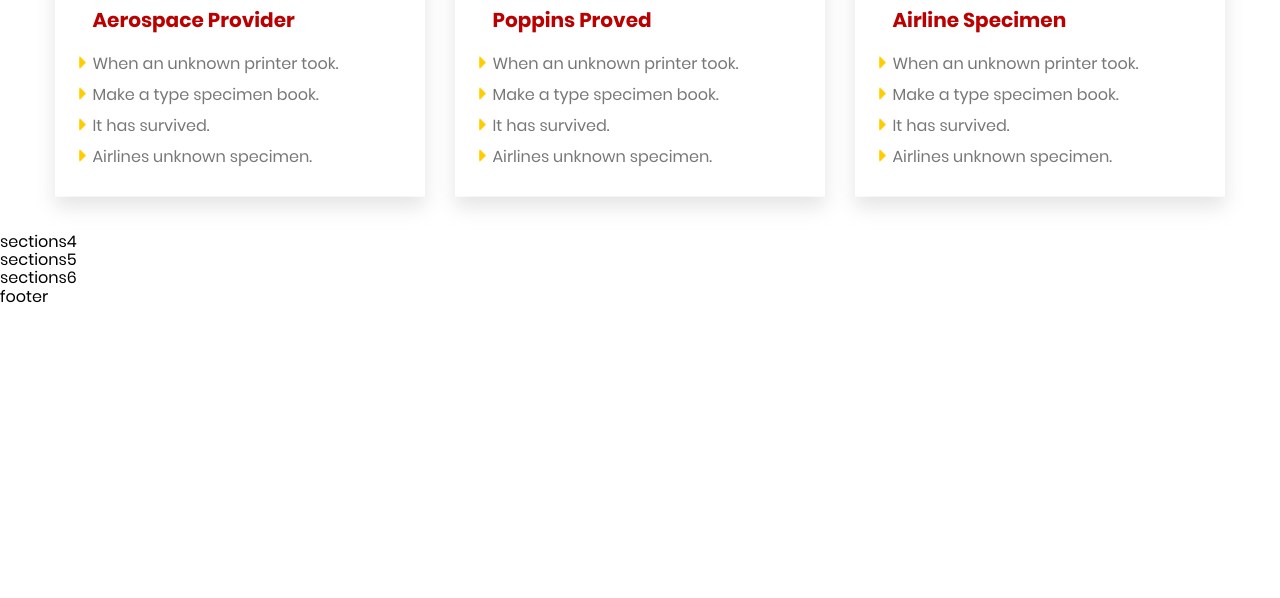
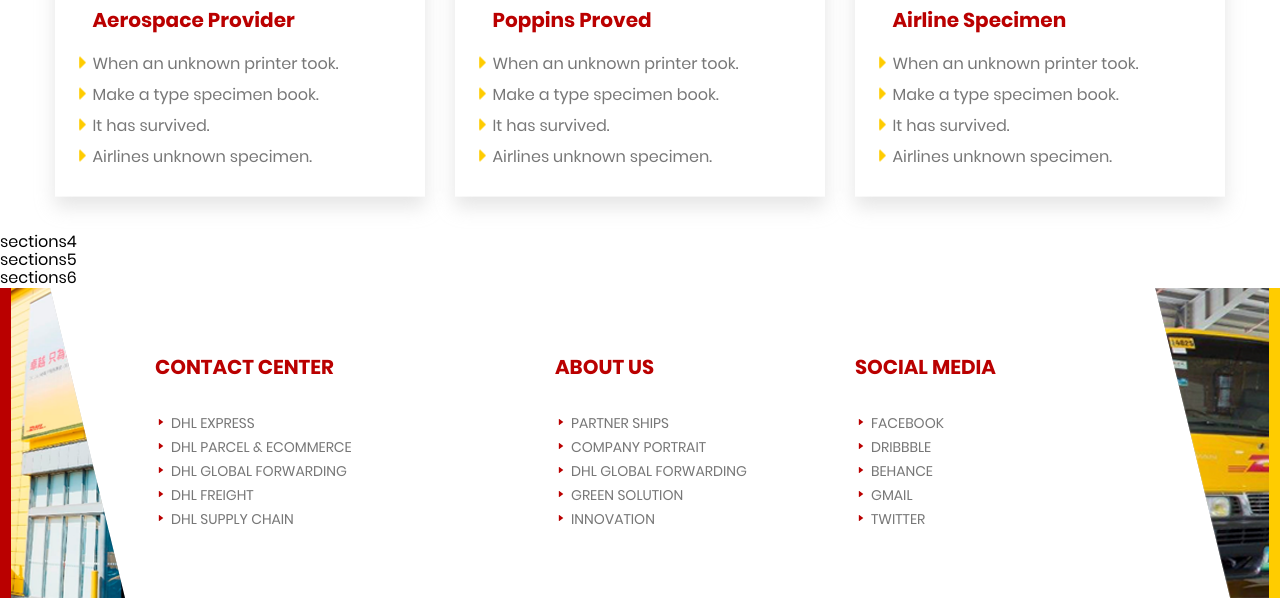
Before and after one commit to StanislavYurchenko/Deliver-Website, a website: page src/index.html in a window 1280 px wide. Shown: the part 777-1375 px from the top of the page. Before the commit the page ends 1085 px from the top, so only its background shows below. Drawn offline with nearby package versions, Linux system fonts and the light colour scheme; files that its build step writes are made by us from their sources.

Commit message:
added footer

```diff
--- a/src/html/footer.html
+++ b/src/html/footer.html
@@ -1,4 +1,44 @@
 <footer class="footer">
-  <!-- FOOTER -->
-  footer
+  <div class="footer-img footer-img--left">
+      <div class="footer-img__item footer-img__item--red"></div>
+      <div class="footer-img__item footer-img__item--foto-left"></div>
+  </div>
+  <div class="footer-link">
+    <ul class="footer-list">
+      <li class="footer-list__item footer-list__item--contact">
+        <h3 class="footer-list__title">contact center</h3>
+        <ul class="link-list">
+          <li class="link-list__item"><a href="#" class="link-list__link">dhl express</a></li>
+          <li class="link-list__item"><a href="#" class="link-list__link">dhl parcel &amp; ecommerce</a></li>
+          <li class="link-list__item"><a href="#" class="link-list__link">dhl global forwarding</a></li>
+          <li class="link-list__item"><a href="#" class="link-list__link">dhl freight</a></li>
+          <li class="link-list__item"><a href="#" class="link-list__link">dhl supply chain</a></li>
+        </ul>
+      </li>
+      <li class="footer-list__item footer-list__item--about">
+        <h3 class="footer-list__title">about us</h3>
+        <ul class="link-list">
+          <li class="link-list__item"><a href="#" class="link-list__link">partner ships</a></li>
+          <li class="link-list__item"><a href="#" class="link-list__link">company portrait</a></li>
+          <li class="link-list__item"><a href="#" class="link-list__link">dhl global forwarding</a></li>
+          <li class="link-list__item"><a href="#" class="link-list__link">green solution</a></li>
+          <li class="link-list__item"><a href="#" class="link-list__link">innovation</a></li>
+        </ul>
+      </li>
+      <li class="footer-list__item footer-list__item--social">
+        <h3 class="footer-list__title">social media</h3>
+        <ul class="link-list">
+          <li class="link-list__item"><a href="#" class="link-list__link link-list__link--social">facebook</a></li>
+          <li class="link-list__item"><a href="#" class="link-list__link link-list__link--social">dribbble</a></li>
+          <li class="link-list__item"><a href="#" class="link-list__link link-list__link--social">behance</a></li>
+          <li class="link-list__item"><a href="#" class="link-list__link link-list__link--social">gmail</a></li>
+          <li class="link-list__item"><a href="#" class="link-list__link link-list__link--social">twitter</a></li>
+        </ul>
+      </li>
+    </ul>
+  </div>
+  <div class="footer-img footer-img--right">
+      <div class="footer-img__item footer-img__item--foto-right"></div>
+      <div class="footer-img__item footer-img__item--yellow"></div>
+  </div>
 </footer>
--- /dev/null
+++ b/src/sass/components/footer/footer-img--left.scss
@@ -0,0 +1,18 @@
+.footer-img--left {
+    grid-column: 1/ span 1;
+    display: grid;
+    grid-template-columns: 8.9887% 91.0113%;
+}
+
+.footer-img__item--red {
+    grid-column: 1/ span 1;
+    background-color: $first-main-color;
+}
+
+.footer-img__item--foto-left {
+    grid-column: 2/ span 1;
+    background-image: url(../images/footer/footer-img-left.png);
+    background-repeat: no-repeat;
+    background-size: cover;
+    background-position: right center;
+}
--- /dev/null
+++ b/src/sass/components/footer/footer-img--right.scss
@@ -0,0 +1,18 @@
+.footer-img--right {
+    grid-column: 3/ span 1;
+    display: grid;
+    grid-template-columns: 91.0113% 8.9887%;
+}
+
+.footer-img__item--foto-right {
+    grid-column: 1/ span 1;
+    background-image: url(../images/footer/footer-img-right.png);
+    background-repeat: no-repeat;
+    background-size: cover;
+    background-position: left center;
+}
+
+.footer-img__item--yellow {
+    grid-column: 2/ span 1;
+    background-color: $second-main-color;
+}
--- /dev/null
+++ b/src/sass/components/footer/footer-link.scss
@@ -0,0 +1,5 @@
+.footer-link {
+    grid-column: 2/ span 1;
+    padding-top: 67px;
+    padding-bottom: 67px;
+}
--- /dev/null
+++ b/src/sass/components/footer/footer-list.scss
@@ -0,0 +1,25 @@
+.footer-list {
+    display: flex;
+    justify-content: space-evenly;
+    list-style: none;
+}
+
+.footer-list__item {
+
+    &--contact {
+        width: 370px;
+    }
+
+    &--about, &--social {
+        width: 270px;
+    }
+}
+
+.footer-list__title {
+    text-transform: uppercase;
+    font-size: 20px;
+    line-height: 24px;
+    font-family: $first-font-family;
+    color: $first-main-color;
+    margin-bottom: 32px;
+}
--- a/src/sass/components/footer/footer.scss
+++ b/src/sass/components/footer/footer.scss
@@ -0,0 +1,4 @@
+footer {
+    display: grid;
+    grid-template-columns: auto 1030px auto;
+}
--- /dev/null
+++ b/src/sass/components/footer/link-list.scss
@@ -0,0 +1,28 @@
+.link-list__item {
+    list-style: none;
+}
+
+.link-list__link {
+    padding-left: 16px;
+    background-image: url(../images/footer/icon-footer.svg);
+    background-size: 12px 6px;
+    background-repeat: no-repeat;
+    background-position: 0 6px;
+    text-decoration: none;
+    text-transform: uppercase;
+    font-size: 14px;
+    line-height: 24px;
+    font-family: $first-font-family;
+    color: $fourth-font-color;
+
+    &:hover,
+    &:focus {
+        color: $second-font-color;
+    }
+
+    &--social:hover,
+    &--social:focus {
+        color: $sixth-font-color;
+    }
+
+}
--- a/src/sass/main.scss
+++ b/src/sass/main.scss
@@ -25,3 +25,8 @@
 @import './components/brands/brands';
 
 @import './components/footer/footer';
+@import './components/footer/footer-img--left';
+@import './components/footer/footer-link';
+@import './components/footer/footer-list';
+@import './components/footer/link-list';
+@import './components/footer/footer-img--right';
```
Also changed, not shown: src/images/footer/footer-img-left.png (added), src/images/footer/footer-img-right.png (added), src/images/footer/icon-footer.svg (added).
